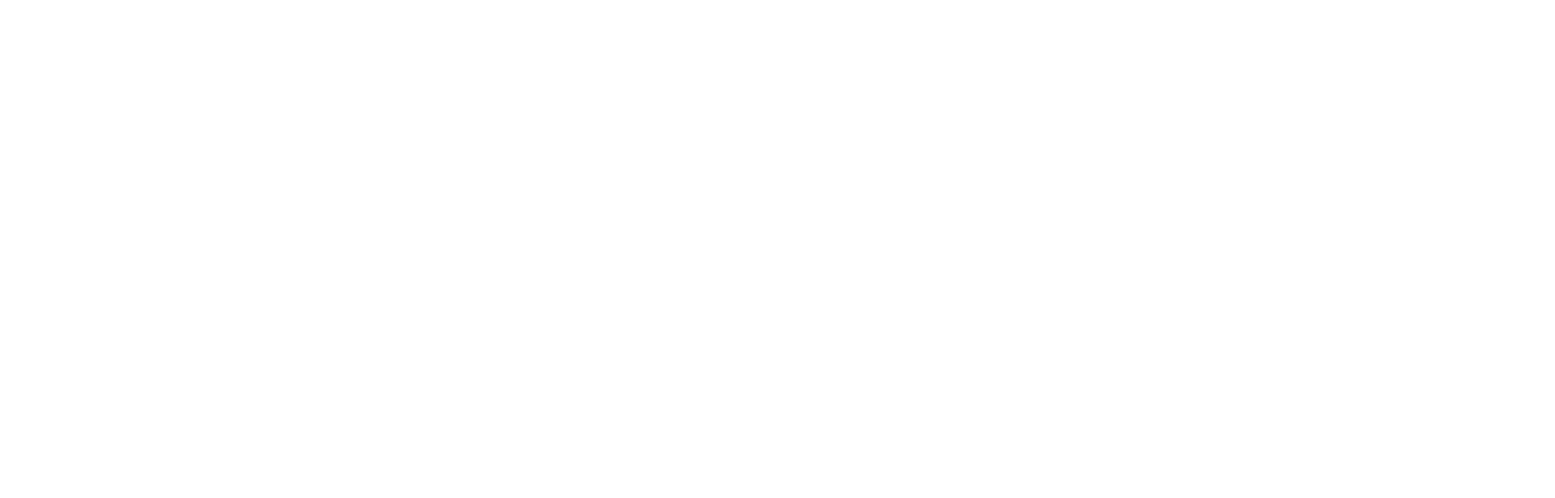
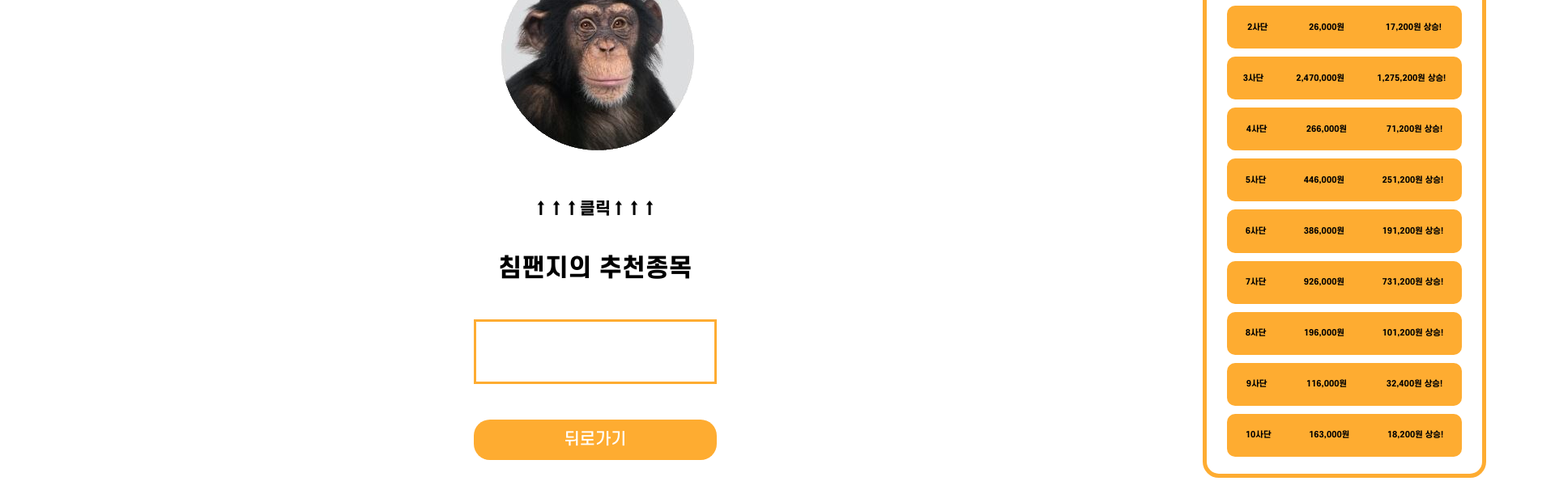
Before and after one commit to geunsoo96/Stock_ProjectA, a React app: page /lotto in a window 1280 px wide. Before the commit this address had no page. Shown: the part 324-940 px from the top of the page at 81% size, 1920 px wide, since content can reach past the window. Before the commit the page ends 800 px from the top, so only its background shows below. Built offline with nearby package versions, Linux system fonts and the light colour scheme.

Commit message:
침팬지 추천페이지

```diff
--- a/src/App.tsx
+++ b/src/App.tsx
@@ -4,6 +4,7 @@
 import News from "./Pages/News/News";
 import "./App.css";
 import Algorithm from "./Pages/Algorithm/Algorithm";
+import Lotto from "./Pages/Algorithm/Lotto";
 
 const App = () => {
   return (
@@ -11,8 +12,9 @@
       <Routes>
         <Route path="/" element={<Main />}>
           <Route path="/" element={<Top />}></Route>
-          <Route path="/News" element={<News />}></Route>
-          <Route path="/Algorithm" element={<Algorithm />}></Route>
+          <Route path="/news" element={<News />}></Route>
+          <Route path="/algorithm" element={<Algorithm />}></Route>
+          <Route path="/lotto" element={<Lotto />}></Route>
         </Route>
       </Routes>
     </>
--- /dev/null
+++ b/src/Pages/Algorithm/Lotto.tsx
@@ -0,0 +1,81 @@
+import styled from "styled-components";
+import theme from "@/Theme/theme";
+import { useNavigate } from "react-router-dom";
+import { useState } from "react";
+import { current } from "@reduxjs/toolkit";
+const LottoParent = styled.div`
+  width: inherit;
+  height: 700px;
+  display: flex;
+  flex-direction: column;
+  justify-content: space-around;
+  align-items: center;
+  & > img {
+    /* 대표님 */
+    cursor: pointer;
+  }
+  & > div {
+    font-size: 3rem;
+    font-family: SCD-7;
+    color: ${theme.lightBlack};
+  }
+  & > div:nth-child(2) {
+    font-size: 2rem;
+  }
+  & > div:nth-child(4) {
+    /* 추천종목 나오는 박스 */
+    width: 300px;
+    height: 80px;
+    border: 3px solid ${theme.mainCol};
+  }
+`;
+const LottoButton = styled.button`
+  width: 300px;
+  height: 50px;
+  border-radius: 20px;
+  border: none;
+  background-color: ${theme.mainCol};
+  cursor: pointer;
+  color: white;
+  font-size: 2rem;
+  font-family: SCD-5;
+  &:hover {
+    background-color: ${theme.lightBlack};
+  }
+`;
+const Lotto = () => {
+  const navigate = useNavigate();
+  const [shake, setShake] = useState(false);
+  const animate = () => {
+    setShake((current) => !current);
+  };
+  return (
+    <LottoParent>
+      {/* position: relative;
+    bottom: 40px;
+    height: 160px;
+    width: 160px;
+    transform: rotate(360deg);
+    transition: 10s; */}
+      <img
+        src="/img/image.png"
+        style={{
+          transform: shake ? "rotate(360deg)" : "",
+          transition: shake ? "3s" : "",
+        }}
+        onClick={animate}
+      ></img>
+      <div>↑↑↑클릭↑↑↑</div>
+      <div>침팬지의 추천종목</div>
+      <div></div>
+      <LottoButton
+        onClick={() => {
+          navigate("/algorithm");
+        }}
+      >
+        뒤로가기
+      </LottoButton>
+    </LottoParent>
+  );
+};
+export default Lotto;
```
